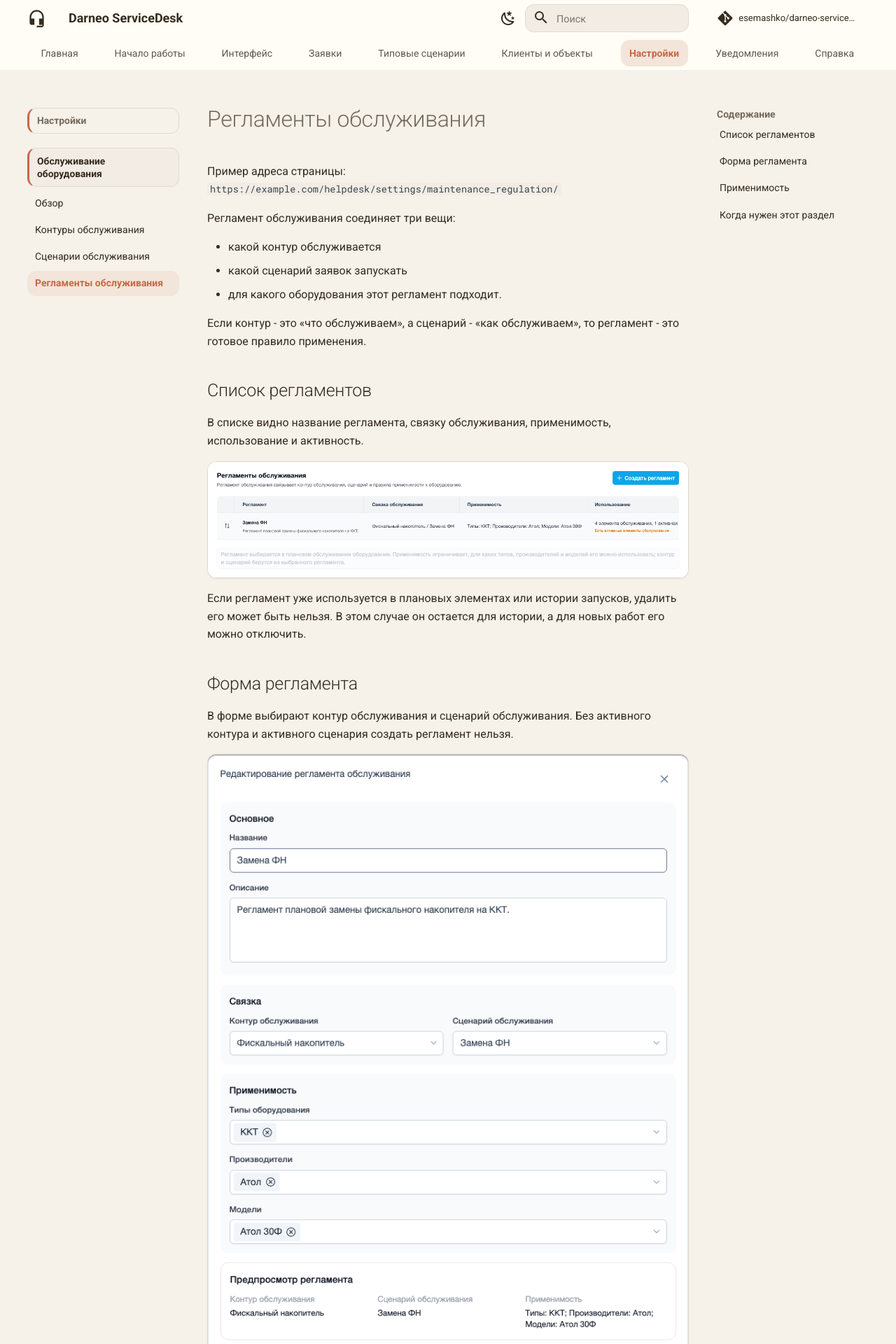
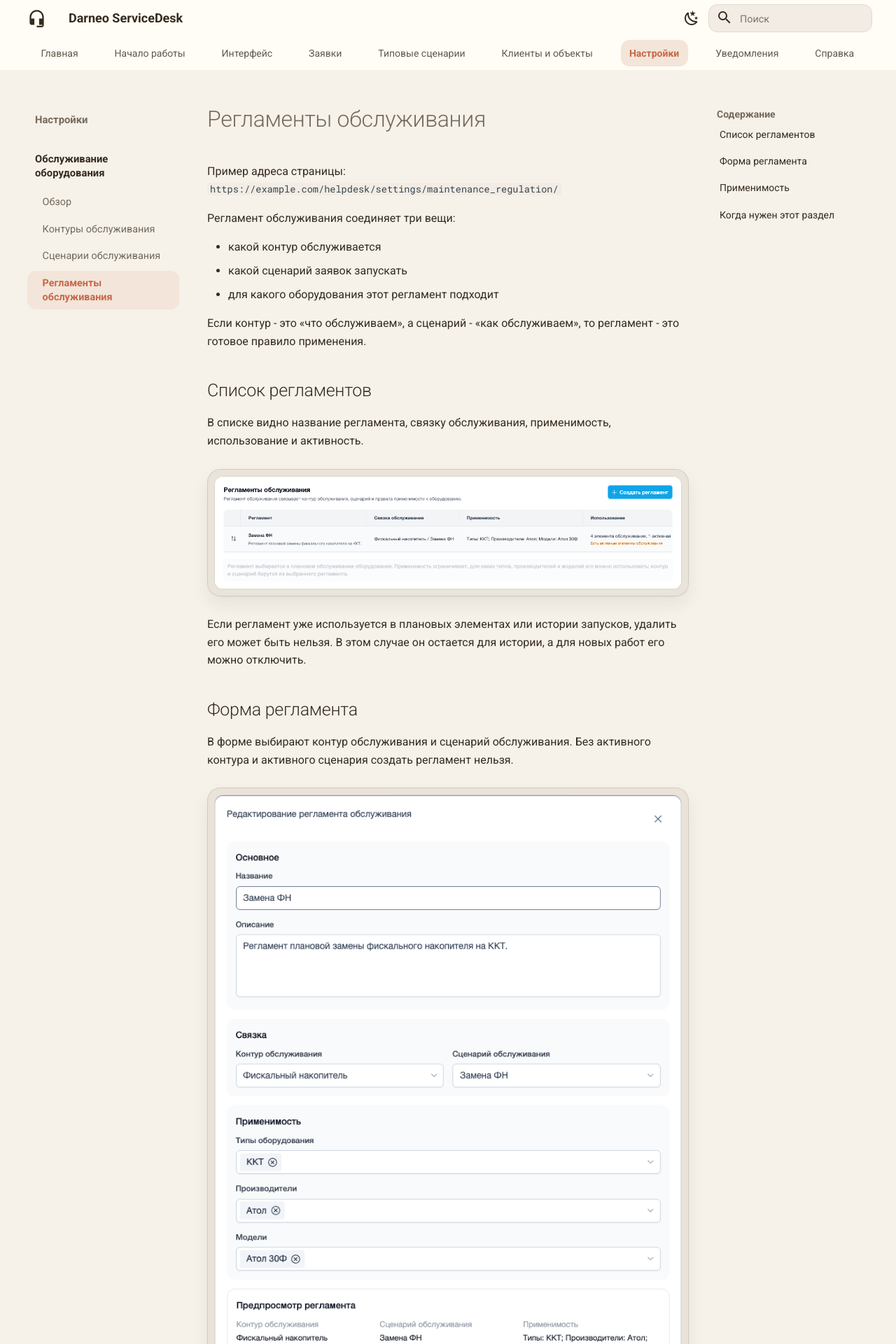
Before and after one commit to esemashko/darneo-servicedesk-docs, an MkDocs documentation site: the page built from docs/settings/maintenance/regulation.md, in a window 1280 px wide. Shown: the top 1920 px of the page at 70% size. Built offline with MkDocs 1.6.1 and Material for MkDocs 9.7.7, drawn with Linux system fonts in a browser that asks for light colours; comment, search, counter and statistics services are not loaded.

Commit message:
Polish maintenance documentation presentation

```diff
--- a/docs/assets/stylesheets/extra.css
+++ b/docs/assets/stylesheets/extra.css
@@ -56,6 +56,10 @@
   --ds-search-bg: oklch(0.945 0.012 75);
   --ds-search-bg-focus: oklch(0.995 0.012 80);
   --ds-shadow: 0 16px 36px rgba(29, 29, 26, 0.06);
+  --ds-screenshot-bg: oklch(0.990 0.012 80);
+  --ds-screenshot-border: oklch(0.780 0.012 75 / 54%);
+  --ds-screenshot-frame: oklch(0.890 0.018 74 / 58%);
+  --ds-screenshot-shadow: 0 1px 2px rgba(29, 29, 26, 0.04), 0 12px 26px rgba(29, 29, 26, 0.07);
 }
 
 [data-md-color-scheme="slate"] {
@@ -98,6 +102,10 @@
   --ds-search-bg: oklch(1 0.005 80 / 16%);
   --ds-search-bg-focus: oklch(1 0.005 80 / 22%);
   --ds-shadow: 0 18px 42px rgba(0, 0, 0, 0.28);
+  --ds-screenshot-bg: oklch(0.285 0.008 70);
+  --ds-screenshot-border: oklch(1 0.005 80 / 20%);
+  --ds-screenshot-frame: oklch(1 0.005 80 / 10%);
+  --ds-screenshot-shadow: 0 1px 2px rgba(0, 0, 0, 0.18), 0 14px 30px rgba(0, 0, 0, 0.24);
 }
 
 .md-header,
@@ -137,8 +145,7 @@
 
 .md-header__title,
 .md-header__button,
-.md-tabs__link,
-.md-source {
+.md-tabs__link {
   color: inherit;
 }
 
@@ -219,12 +226,31 @@
   color: inherit;
 }
 
+.md-typeset p:has(> .ds-screenshot) {
+  margin: 1.35rem 0;
+  padding: 0.45rem;
+  border: 1px solid var(--ds-screenshot-border);
+  border-radius: calc(var(--ds-radius-card-inner) + 0.2rem);
+  background: var(--ds-screenshot-frame);
+  box-shadow: var(--ds-screenshot-shadow);
+  line-height: 0;
+  overflow: hidden;
+}
+
 .ds-screenshot {
   display: block;
+  box-sizing: border-box;
   width: 100%;
-  border: 1px solid var(--ds-border);
+  border: 1px solid var(--ds-screenshot-border);
   border-radius: var(--ds-radius-card-child);
-  box-shadow: var(--ds-shadow-xs);
+  background: var(--ds-screenshot-bg);
+  box-shadow: none;
+  clip-path: inset(0 round var(--ds-radius-card-child));
+  overflow: hidden;
+}
+
+.md-typeset p:has(> .ds-screenshot) > .ds-screenshot {
+  margin: 0;
 }
 
 .md-footer-copyright,
@@ -339,22 +365,53 @@
 
 .md-sidebar--primary .md-nav__item--nested > label.md-nav__link {
   margin-top: 0.42rem;
-  border: 1px solid var(--ds-border);
-  border-left: 3px solid var(--ds-active-border);
-  background: var(--ds-surface-muted);
+  margin-bottom: 0.08rem;
+  padding: 0.42rem 0.55rem;
+  border: 0;
+  border-radius: var(--ds-radius-button);
+  background: transparent;
   color: var(--ds-text);
-  font-size: 0.69rem;
-  font-weight: 750;
+  font-size: 0.74rem;
+  font-weight: 720;
 }
 
 .md-sidebar--primary .md-nav__item--nested > label.md-nav__link .md-nav__icon {
   color: var(--ds-accent-strong);
-  opacity: 0.78;
+  opacity: 0.72;
 }
 
 .md-sidebar--primary .md-nav__item--nested > label.md-nav__link:is(:hover, :focus) {
-  background: var(--ds-active-bg);
+  background: var(--ds-surface-muted);
   color: var(--ds-accent-strong);
+}
+
+.md-sidebar--primary .md-nav__item--nested > .md-nav a.md-nav__link {
+  position: relative;
+  padding-left: 1.08rem;
+  color: var(--ds-muted);
+  font-size: 0.72rem;
+  font-weight: 500;
+}
+
+.md-sidebar--primary .md-nav__item--nested > .md-nav a.md-nav__link::before {
+  position: absolute;
+  top: 50%;
+  left: 0.5rem;
+  width: 0.22rem;
+  height: 0.22rem;
+  border-radius: var(--ds-radius-pill);
+  background: color-mix(in srgb, var(--ds-muted) 48%, transparent);
+  content: "";
+  transform: translateY(-50%);
+}
+
+.md-sidebar--primary .md-nav__item--nested > .md-nav a.md-nav__link--active {
+  color: var(--ds-accent-strong);
+  font-weight: 700;
+}
+
+.md-sidebar--primary .md-nav__item--nested > .md-nav a.md-nav__link--active::before {
+  background: var(--ds-accent-strong);
 }
 
 .md-sidebar .md-nav__link::before,
@@ -487,11 +544,20 @@
 
   .md-nav--primary .md-nav__item--nested > label.md-nav__link {
     min-height: 42px;
-    border-width: 0 0 0 3px;
-    border-left-color: var(--ds-active-border);
-    background: var(--ds-surface-muted);
-    font-size: 13px;
-    font-weight: 750;
+    padding: 11px 18px;
+    border: 0;
+    background: transparent;
+    font-size: 14px;
+    font-weight: 720;
+  }
+
+  .md-nav--primary .md-nav__item--nested > .md-nav a.md-nav__link {
+    padding-left: 30px;
+    font-size: 14px;
+  }
+
+  .md-nav--primary .md-nav__item--nested > .md-nav a.md-nav__link::before {
+    left: 18px;
   }
 
   .md-nav--primary .md-nav__link > .md-nav__icon.md-icon {
--- a/docs/settings/maintenance/regulation.md
+++ b/docs/settings/maintenance/regulation.md
@@ -6,7 +6,7 @@
 
 - какой контур обслуживается
 - какой сценарий заявок запускать
-- для какого оборудования этот регламент подходит.
+- для какого оборудования этот регламент подходит
 
 Если контур - это «что обслуживаем», а сценарий - «как обслуживаем», то регламент - это готовое правило применения.
 
@@ -14,7 +14,7 @@
 
 В списке видно название регламента, связку обслуживания, применимость, использование и активность.
 
-![Список регламентов обслуживания](../../assets/screenshots/settings/maintenance/regulation-list.png){ .ds-screenshot }
+![Список регламентов обслуживания](/darneo-servicedesk-docs/assets/screenshots/settings/maintenance/regulation-list.png){ .ds-screenshot }
 
 Если регламент уже используется в плановых элементах или истории запусков, удалить его может быть нельзя. В этом случае он остается для истории, а для новых работ его можно отключить.
 
@@ -22,7 +22,7 @@
 
 В форме выбирают контур обслуживания и сценарий обслуживания. Без активного контура и активного сценария создать регламент нельзя.
 
-![Форма регламента обслуживания](../../assets/screenshots/settings/maintenance/regulation-form.png){ .ds-screenshot }
+![Форма регламента обслуживания](/darneo-servicedesk-docs/assets/screenshots/settings/maintenance/regulation-form.png){ .ds-screenshot }
 
 ## Применимость
 
@@ -30,11 +30,11 @@
 
 - по типу оборудования
 - по производителю
-- по модели.
+- по модели
 
 Если ничего не выбрать, регламент считается подходящим для всего оборудования.
 
-![Предпросмотр регламента](../../assets/screenshots/settings/maintenance/regulation-preview.png){ .ds-screenshot }
+![Предпросмотр регламента](/darneo-servicedesk-docs/assets/screenshots/settings/maintenance/regulation-preview.png){ .ds-screenshot }
 
 ## Когда нужен этот раздел
 
--- a/mkdocs.yml
+++ b/mkdocs.yml
@@ -1,9 +1,6 @@
 site_name: Darneo ServiceDesk
 site_description: Пользовательская документация Darneo ServiceDesk
 site_url: https://esemashko.github.io/darneo-servicedesk-docs/
-repo_url: https://github.com/esemashko/darneo-servicedesk-docs
-repo_name: esemashko/darneo-servicedesk-docs
-edit_uri: edit/main/docs/
 
 theme:
   name: material
```
Also changed, not shown: docs/settings/maintenance/index.md (+4 -4 lines), docs/settings/maintenance/object.md (+3 -3 lines), docs/settings/maintenance/scenario.md (+3 -3 lines), docs/assets/screenshots/settings/maintenance/object-list.png, docs/assets/screenshots/settings/maintenance/regulation-list.png, docs/assets/screenshots/settings/maintenance/scenario-placeholders.png, 1 other file.
